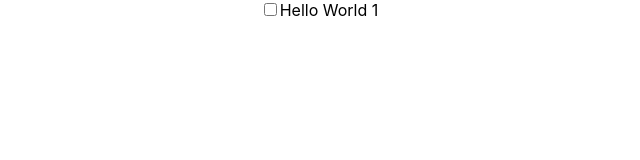
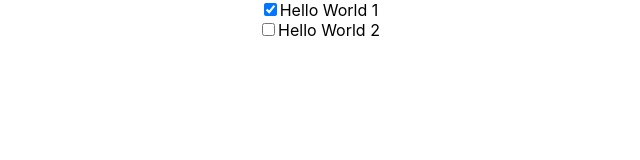
Before and after one commit to tae-hwee/springStudy, a React (Create React App) app in the folder demo/react-workspace/todo-react-app/: page / in a window 1280 px wide. Shown: the top 160 px of the page, without its empty margins (321-961 px from the left). Built offline with nearby package versions, Linux system fonts and the light colour scheme.

Commit message:
[New Feature] Using TodoItem Array and render them using App.js

```diff
--- a/demo/react-workspace/todo-react-app/src/App.js
+++ b/demo/react-workspace/todo-react-app/src/App.js
@@ -6,16 +6,18 @@
   constructor(props) {
     super(props);
     this.state = {
-      item: { id: 0, title: "Hello World 1", done: false },
+      item: [
+        { id: 0, title: "Hello World 1", done: true },
+        { id: 1, title: "Hello World 2", done: false },
+      ],
     };
   }
 
   render() {
-    return (
-      <div className="App">
-        <Todo item={this.state.item} />
-      </div>
-    );
+    var todoItems = this.state.item.map((item, idx) => (
+      <Todo item={item} key={item.id} />
+    ));
+    return <div className="App">{todoItems}</div>;
   }
 }
 
```
